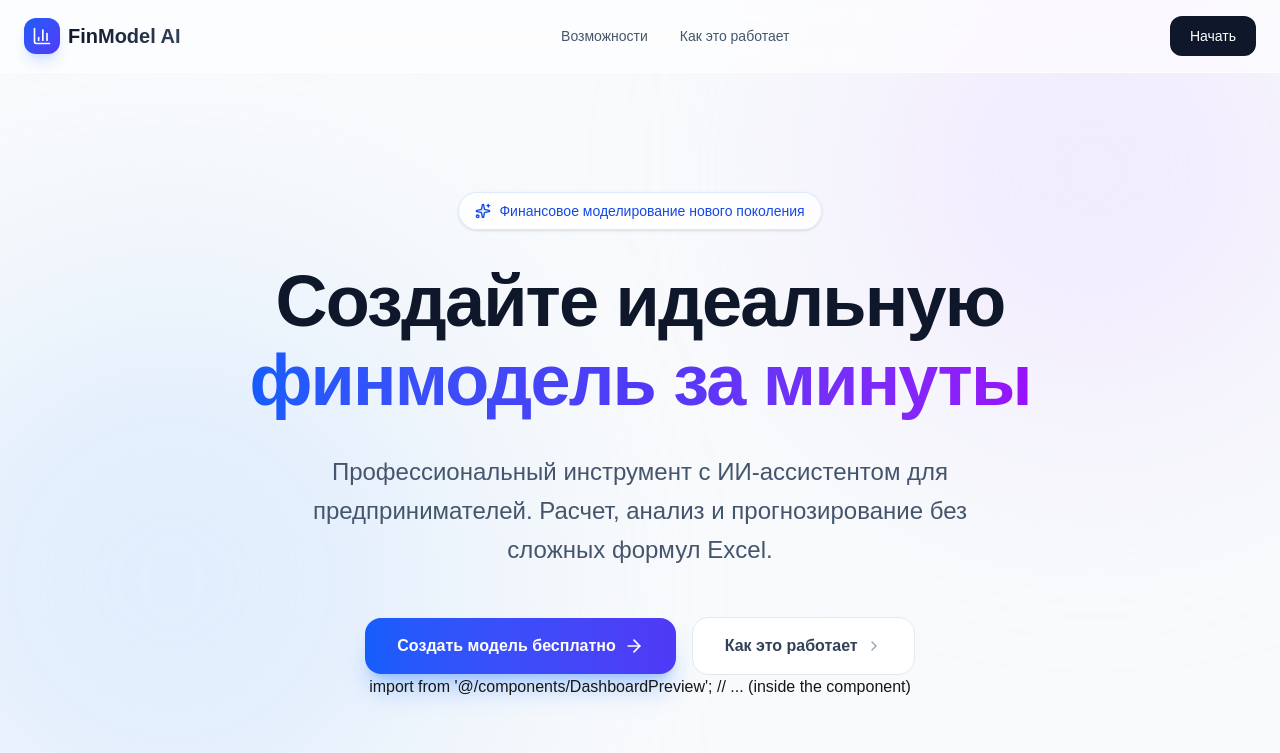
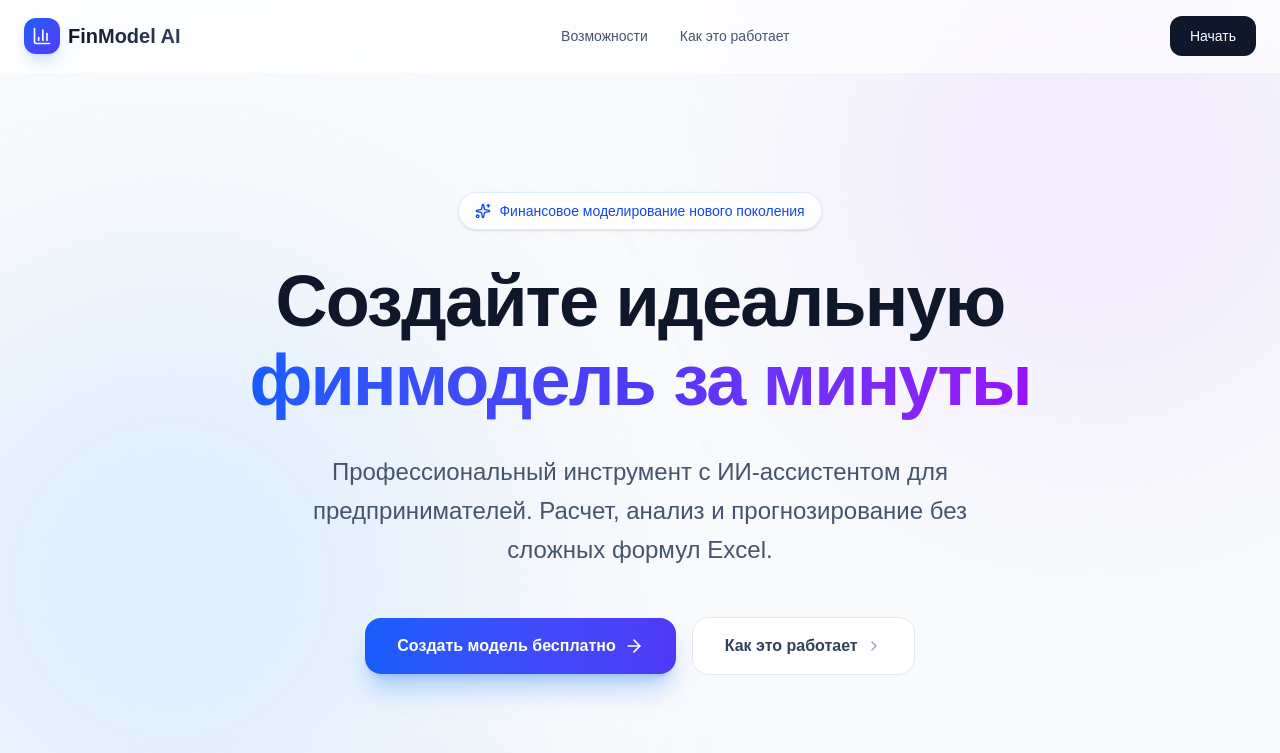
Before and after one commit to apint817-netizen/finmodel-ai, a Next.js app: page / in a window 1280 px wide. Shown: the top 753 px of the page. Built offline with nearby package versions, Linux system fonts and the light colour scheme.

Commit message:
fix(landing): remove misplaced import statement

```diff
--- a/src/app/page.tsx
+++ b/src/app/page.tsx
@@ -103,9 +103,7 @@ export default function HomePage() {
             </button>
           </motion.div>
 
-          import {DashboardPreview} from '@/components/DashboardPreview';
 
-          // ... (inside the component)
 
           {/* Hero Image / Preview UI Placeholder */}
           <motion.div
```
